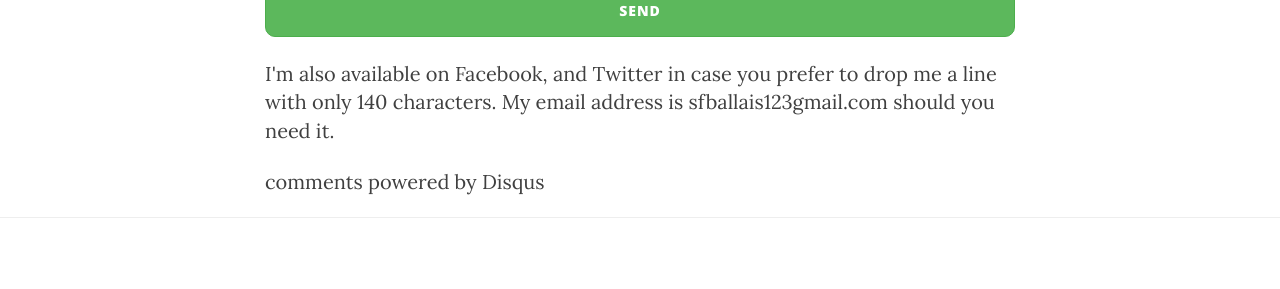
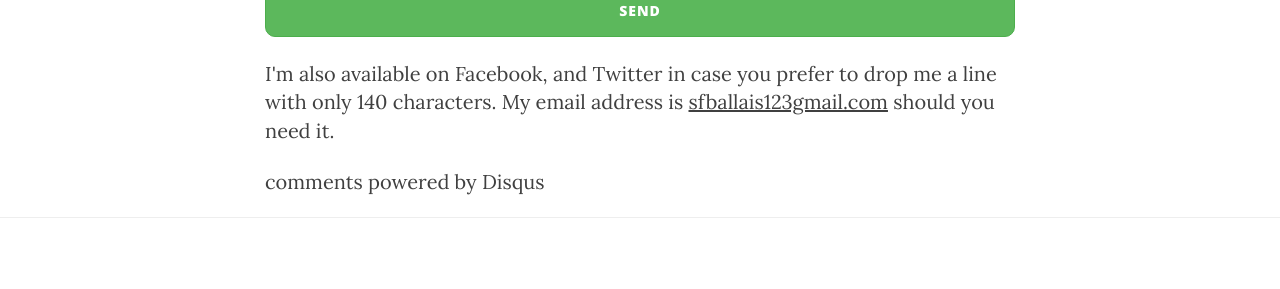
Before and after one commit to seanballais/seanballais.github.io, a Jekyll site: the page built from contact.html, in a window 1280 px wide. Shown: the part 829-1118 px from the top of the page. Built offline with Jekyll 4.4.1, drawn with Linux system fonts in a browser that asks for light colours; nearby versions of some CDN libraries; comment, search, counter and statistics services are not loaded.

Commit message:
Set autocomplete to off in the contact page. Also moved the inline CSS of the email address in the contact page to the separate LESS file.

```diff
--- a/contact.html
+++ b/contact.html
@@ -11,14 +11,14 @@
     <p>Want to get in touch with me? Fill out the form below to send me a message and I will try to get back to you as soon as possible.</p>
     <form id="contact-form">
         <div class="input-group">
-            <input id="email-address" type="email" class="form-control input-lg" name="_replyto" placeholder="Email address">
-            <textarea class="form-control input-lg custom-control" rows="5" placeholder="Your message..."></textarea>
+            <input id="email-address" type="email" class="form-control input-lg" name="_replyto" autocomplete="off" placeholder="Email address">
+            <textarea class="form-control input-lg custom-control" rows="5" autocomplete="off" placeholder="Your message..."></textarea>
             <!-- Formspree configuration -->
-            <input type="hidden" name="_subject" value="Someone contacted you through your site!"/>
-            <input type="text" name="_gotcha" style="display:none"/>
+            <input type="hidden" name="_subject" value="Someone contacted you through your site!">
+            <input type="text" name="_gotcha" style="display:none">
             <!-- End of formspree configuration -->
             <input id="submit-button" type="submit" class="btn btn-success" value="Send">
         </div>
     </form>
 </div>
-I'm also available on <a href="https://www.facebook.com/seanballais">Facebook</a>, and <a href="https://www.twitter.com/seanballais/">Twitter</a> in case you prefer to drop me a line with only 140 characters. My email address is <script type="text/javascript">var email = "sfballais123", host = "gmail.com", emailAddress = email + host; document.write('<a href="mailto:' + emailAddress + '">' + emailAddress + '</a>');</script> should you need it.
+I'm also available on <a href="https://www.facebook.com/seanballais">Facebook</a>, and <a href="https://www.twitter.com/seanballais/">Twitter</a> in case you prefer to drop me a line with only 140 characters. My email address is <script type="text/javascript">var email = "sfballais123", host = "gmail.com", emailAddress = email + host; document.write('<a id="protected-email" href="mailto:' + emailAddress + '">' + emailAddress + '</a>');</script> should you need it.
--- a/css/clean-blog.css
+++ b/css/clean-blog.css
@@ -436,3 +436,6 @@
 div#disqus_thread {
   margin-top: 3%;
 }
+a#protected-email {
+  text-decoration: underline;
+}
--- a/less/clean-blog.less
+++ b/less/clean-blog.less
@@ -502,3 +502,8 @@
 div#disqus_thread {
 	margin-top: 3%;
 }
+
+// Protected email
+a#protected-email {
+	text-decoration: underline;
+}
```
Also changed, not shown: css/clean-blog.min.css.
